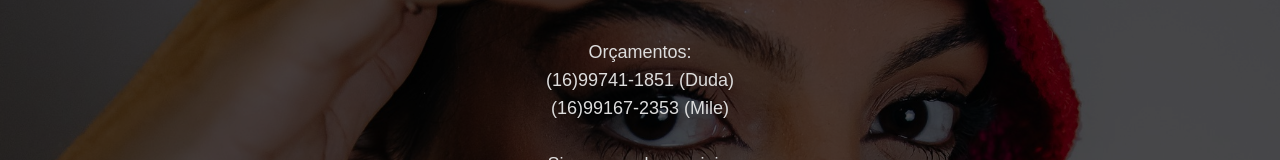
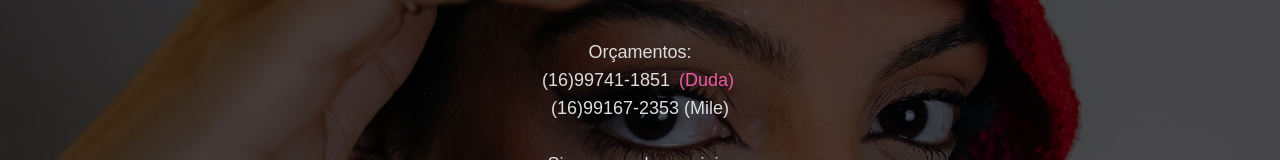
Before and after one commit to vLecaBR/djfranzoni-portfolio, a React (Create React App) app: page / in a window 1280 px wide. Shown: the part 2796-2956 px from the top of the page. Built offline with nearby package versions, Linux system fonts and the light colour scheme.

Commit message:
adicionando link no nome da duda

```diff
--- a/src/Components/Contact/index.jsx
+++ b/src/Components/Contact/index.jsx
@@ -21,7 +21,7 @@ export default function Contact() {
         <Title>Contato / Redes Sociais</Title>
         <ContactText>
           Orçamentos: <br />
-          (16)99741-1851 (Duda)<br />
+          (16)99741-1851 <a href= "wa.me/message/TVVQBSUNBZPKA1" target="_blank" rel="noopener noreferrer">(Duda)</a><br />
           (16)99167-2353 (Mile)<br /><br />
           Siga nas redes sociais:<br />
           <a href="https://www.instagram.com/franzoni.dj/" target="_blank" rel="noopener noreferrer"> Instagram </a> |
```
